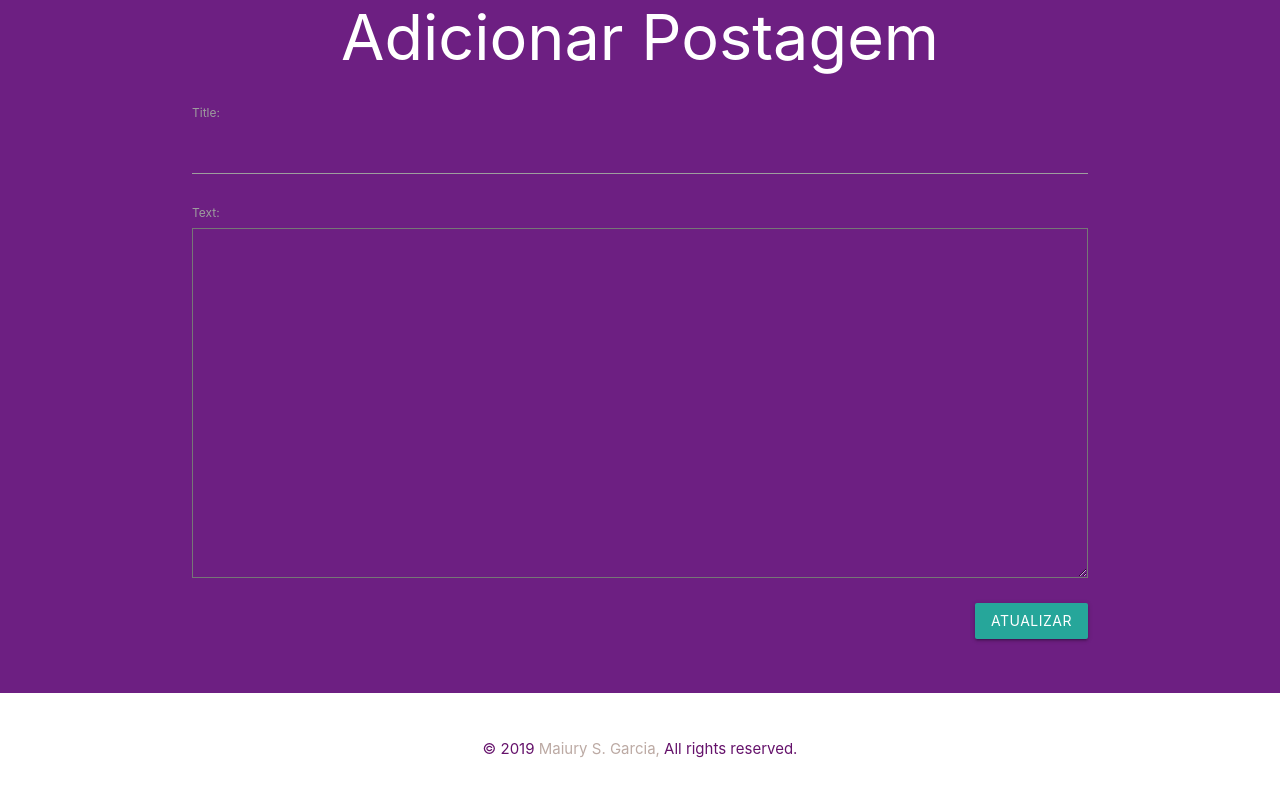
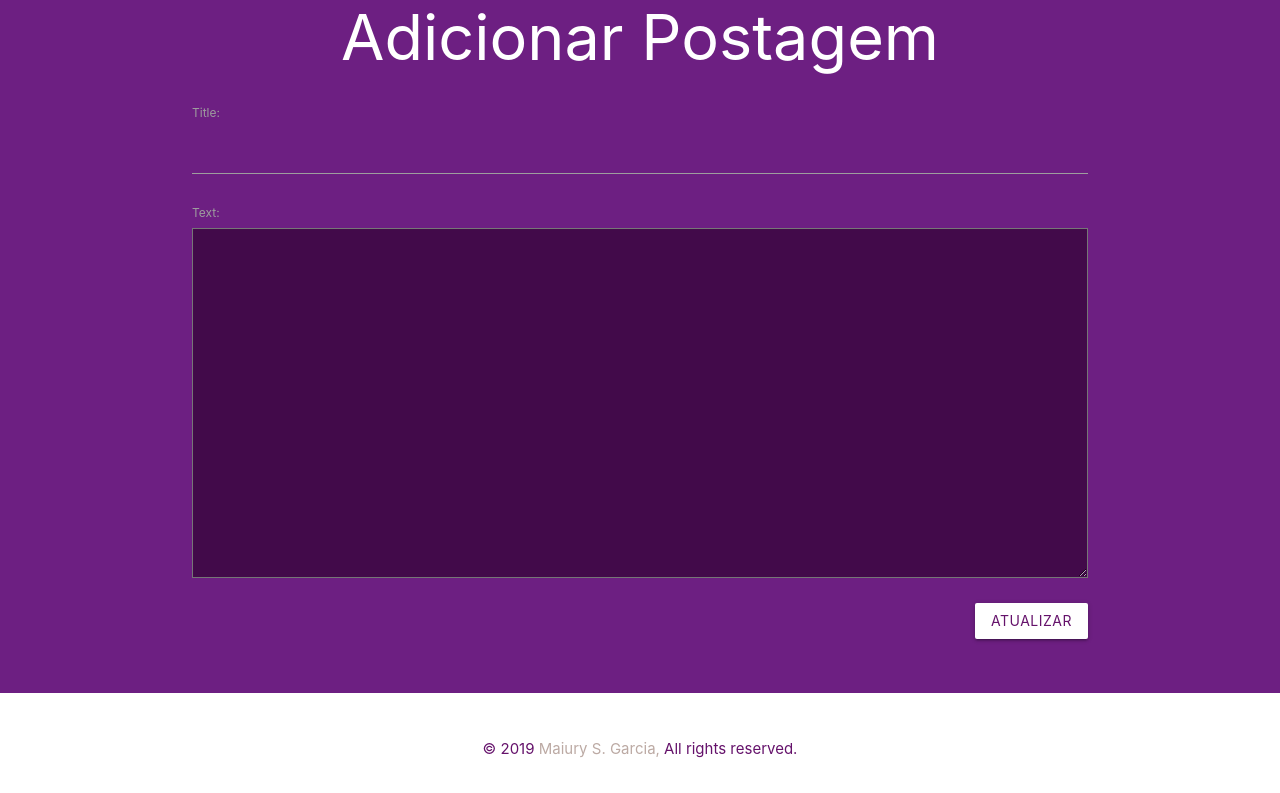
Before and after one commit to gomaaygo/my-first-blog, a Django app: page /post/new in a window 1280 px wide. Shown: the part 103-896 px from the top of the page. Run offline with Django 3.2, Linux system fonts and the light colour scheme; some libraries are stand-ins or nearby versions.

Commit message:
Alterações no form

```diff
--- a/blog/static/css/blog.css
+++ b/blog/static/css/blog.css
@@ -37,6 +37,21 @@ h1, h5 {
 .post-form textarea, .post-form input {
     width: 100%;
     height: 350px;
+    background-color: #420a4a;
+}
+
+.fundo-form {
+
+    margin-left: -100px;
+    margin-right: -100px
+}
+
+textarea {
+    color: #ffffff;
+}
+
+input {
+    color: #ffffff;
 }
 
 .top-menu, .top-menu:hover, .top-menu:visited {
@@ -73,3 +88,8 @@ body{
     width: 100%;
     height: 100px;
 }
+
+.botao-salvar {
+    background-color: #ffffff;
+    color: #65126b;
+}
--- a/blog/templates/blog/post_edit.html
+++ b/blog/templates/blog/post_edit.html
@@ -2,10 +2,13 @@
 
 {% block content %}
     <center><h1>{{ acao }} Postagem</h1></center>
-    <form method="POST" class="post-form">{% csrf_token %}
-        {{ form.as_p }}
-        <button type="submit" class="save btn btn-default">ATUALIZAR</button>
-    </form>
+    <div class="">
+        <form method="POST" class=" post-form">{% csrf_token %}
+            {{ form.as_p }}
+            <button type="submit" class="save btn botao-salvar">ATUALIZAR</button>
+        </form>
+    </div>
+
     <br><br><br><br>
 
 {% endblock %}
--- a/blog/templates/blog/post_list.html
+++ b/blog/templates/blog/post_list.html
@@ -5,12 +5,13 @@
         <center><h1>{{ acao }}</h1></center>
     </div>
     <br><br><br>
-    {% for post in posts %}
+
+        {% for post in posts %}
             <div class="row">
                     <div>
                         <div class="card title-card">
                           <div class="card-image">
-                            <span class="card-title"><a>{{ post.title }}</a></span>
+                            <span class="card-title">{{ post.title }}</span>
                             <a  href="{% url 'post_detail' pk=post.pk %}" class="btn-floating halfway-fab waves-effect waves-light green"><i class="material-icons">add</i></a>
                           </div>
                           <div class="card-content">
```
